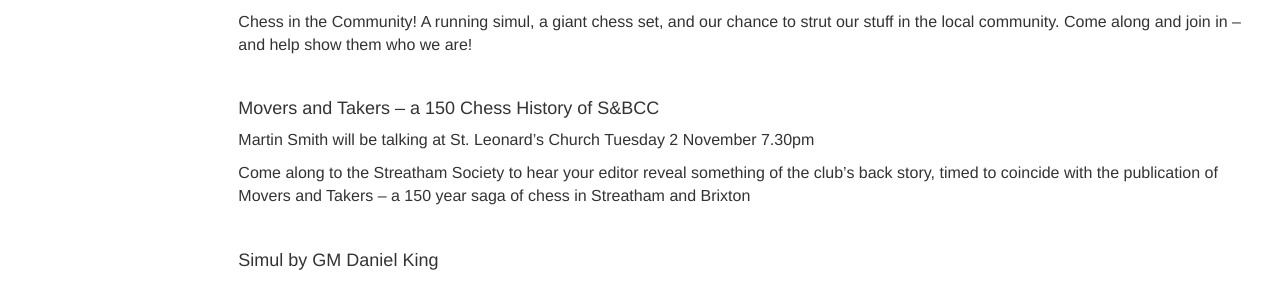
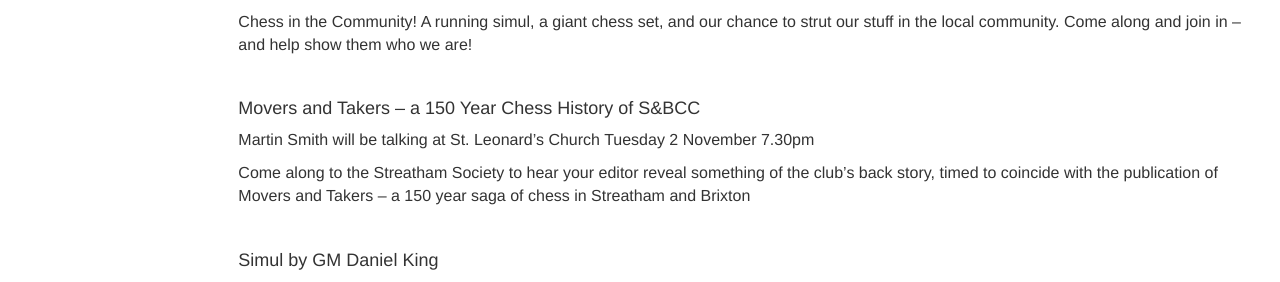
Before and after one commit to streathamchess/streathamchess.github.io, a Jekyll site: the page built from anniversary.md, in a window 1280 px wide and 900 px high, scrolled down 3971 px. Shown: the part 301-583 px from the top of the window. Built offline with Jekyll 4.4.1, drawn with Linux system fonts in a browser that asks for light colours; nearby versions of some CDN libraries; a script that is not in the unit is left out.

Commit message:
Update anniversary.md

```diff
--- a/anniversary.md
+++ b/anniversary.md
@@ -47,7 +47,7 @@
 
 <br>
 
-#### Movers and Takers – a 150 Chess History of S&BCC
+#### Movers and Takers – a 150 Year Chess History of S&BCC
 
 Martin Smith will be  talking at St. Leonard’s Church Tuesday 2 November 7.30pm
 
```
